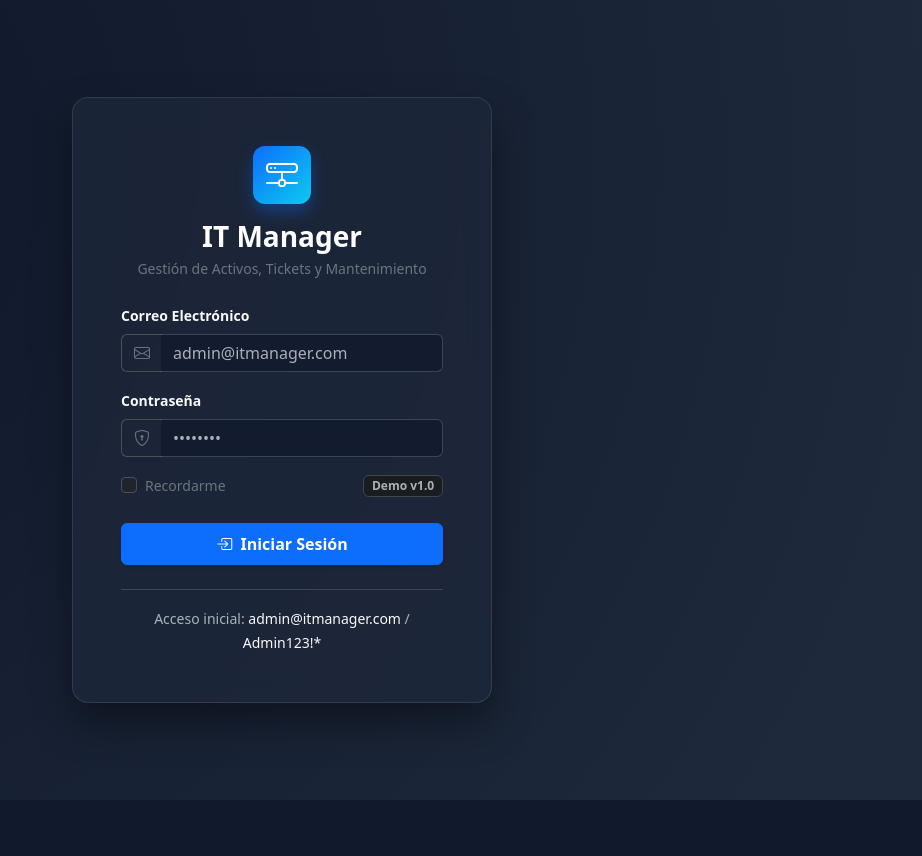
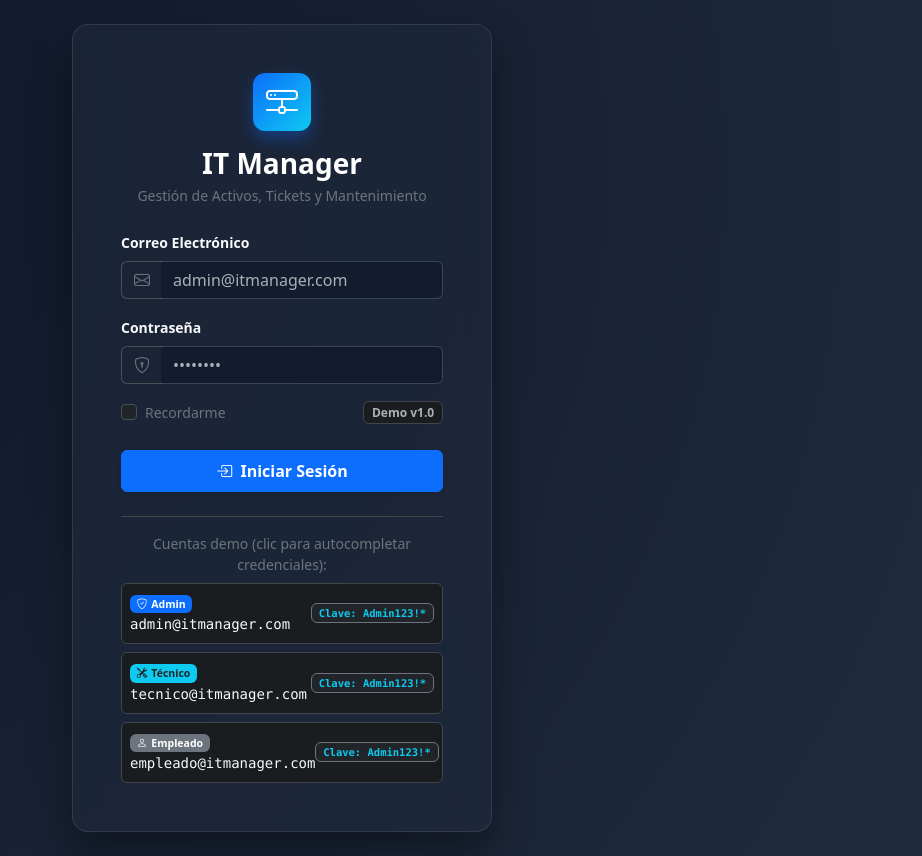
Before and after one commit to exeqm1/Integrador_Final_LabProgII, an ASP.NET Core app: page /Account/Login in a window 1280 px wide. Shown: the whole page, without its empty margins (358-1280 px from the left). Before the commit the page ends 800 px from the top, so only its background shows below. Run offline with ASP.NET Core 8, Linux system fonts and the light colour scheme.

Commit message:
feat(auth): agregar credenciales de prueba con contraseña en login y rutas REST compatibles con Postman

```diff
--- a/Integrador_Final_LabProgII/Controllers/Api/AuthApiController.cs
+++ b/Integrador_Final_LabProgII/Controllers/Api/AuthApiController.cs
@@ -10,6 +10,7 @@ using Microsoft.IdentityModel.Tokens;
 namespace ITManager.Controllers.Api
 {
     [ApiController]
+    [Route("api/auth")]
     [Route("api/[controller]")]
     public class AuthApiController : ControllerBase
     {
--- a/Integrador_Final_LabProgII/Controllers/Api/EquiposApiController.cs
+++ b/Integrador_Final_LabProgII/Controllers/Api/EquiposApiController.cs
@@ -7,6 +7,7 @@ using Microsoft.AspNetCore.Mvc;
 namespace ITManager.Controllers.Api
 {
     [ApiController]
+    [Route("api/equipos")]
     [Route("api/[controller]")]
     [Authorize(AuthenticationSchemes = JwtBearerDefaults.AuthenticationScheme)]
     public class EquiposApiController : ControllerBase
--- a/Integrador_Final_LabProgII/Views/Account/Login.cshtml
+++ b/Integrador_Final_LabProgII/Views/Account/Login.cshtml
@@ -114,10 +114,31 @@
                 </button>
             </form>
 
-            <div class="border-top border-secondary-subtle mt-4 pt-3 text-center">
-                <small class="text-muted">
-                    Acceso inicial: <span class="text-light">admin@itmanager.com</span> / <span class="text-light">Admin123!*</span>
-                </small>
+            <div class="border-top border-secondary-subtle mt-4 pt-3">
+                <small class="text-secondary d-block mb-2 text-center">Cuentas demo (clic para autocompletar credenciales):</small>
+                <div class="d-flex flex-column gap-2 small">
+                    <div class="d-flex justify-content-between align-items-center bg-dark-subtle p-2 rounded border border-secondary-subtle" role="button" onclick="document.getElementById('Email').value='admin@itmanager.com';document.getElementById('Password').value='Admin123!*';" title="Clic para autocompletar">
+                        <div>
+                            <span class="badge bg-primary text-white me-1"><i class="bi bi-shield-check me-1"></i>Admin</span>
+                            <span class="font-monospace text-light">admin@itmanager.com</span>
+                        </div>
+                        <span class="badge bg-dark border border-secondary text-info font-monospace">Clave: Admin123!*</span>
+                    </div>
+                    <div class="d-flex justify-content-between align-items-center bg-dark-subtle p-2 rounded border border-secondary-subtle" role="button" onclick="document.getElementById('Email').value='tecnico@itmanager.com';document.getElementById('Password').value='Admin123!*';" title="Clic para autocompletar">
+                        <div>
+                            <span class="badge bg-info text-dark me-1"><i class="bi bi-tools me-1"></i>Técnico</span>
+                            <span class="font-monospace text-light">tecnico@itmanager.com</span>
+                        </div>
+                        <span class="badge bg-dark border border-secondary text-info font-monospace">Clave: Admin123!*</span>
+                    </div>
+                    <div class="d-flex justify-content-between align-items-center bg-dark-subtle p-2 rounded border border-secondary-subtle" role="button" onclick="document.getElementById('Email').value='empleado@itmanager.com';document.getElementById('Password').value='Admin123!*';" title="Clic para autocompletar">
+                        <div>
+                            <span class="badge bg-secondary text-white me-1"><i class="bi bi-person me-1"></i>Empleado</span>
+                            <span class="font-monospace text-light">empleado@itmanager.com</span>
+                        </div>
+                        <span class="badge bg-dark border border-secondary text-info font-monospace">Clave: Admin123!*</span>
+                    </div>
+                </div>
             </div>
         </div>
     </div>
```
